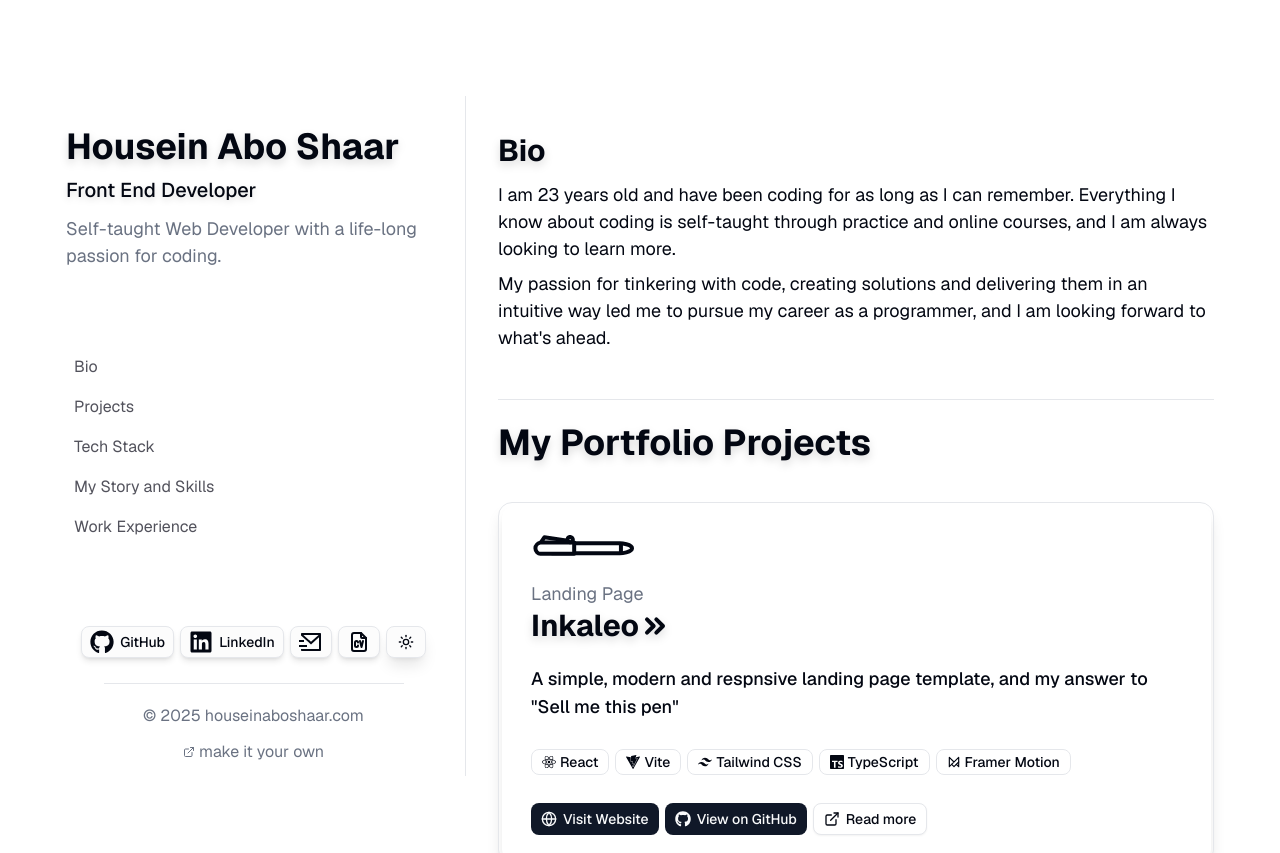
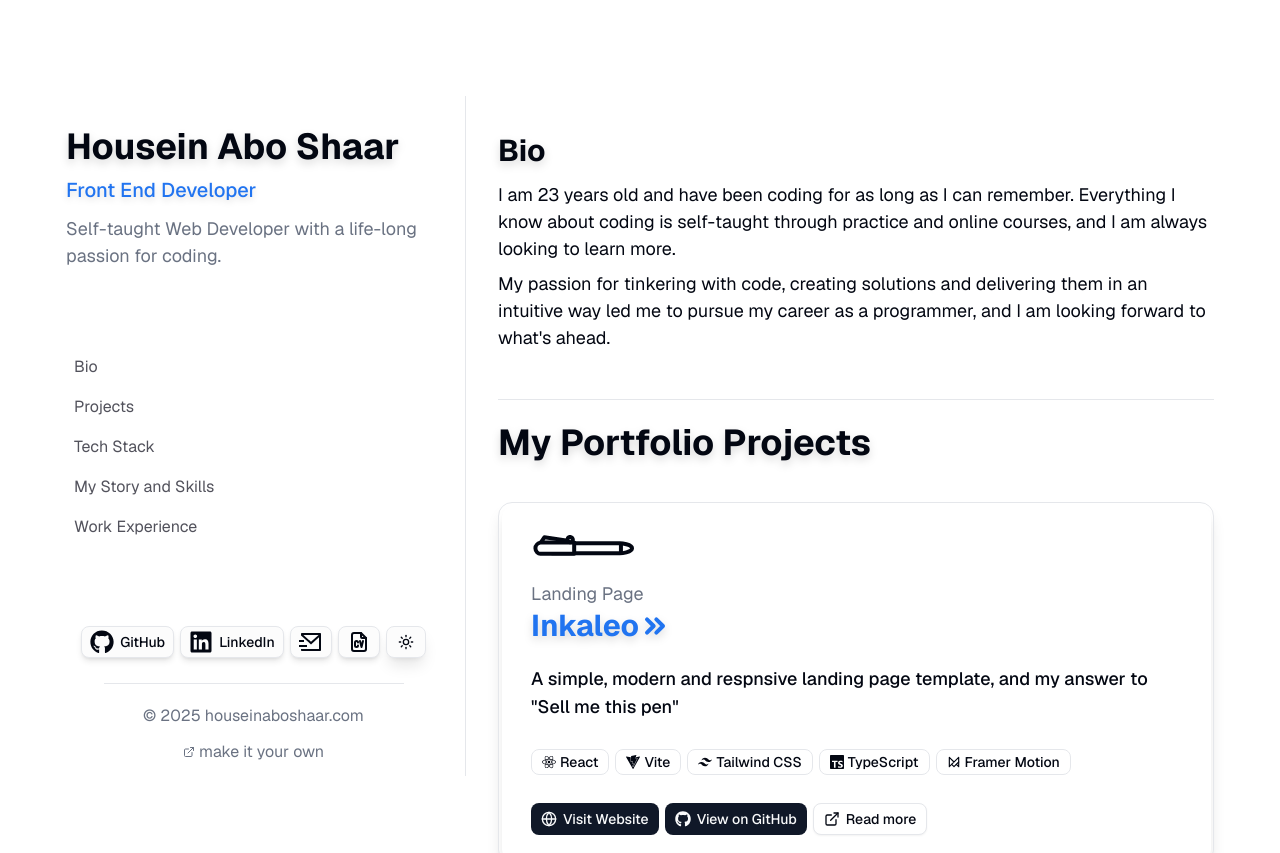
Before and after one commit to HouseinIsProgramming/aMoreElegantPortfolio, a Next.js app: page / in a window 1280 px wide. Shown: the top 853 px of the page. Built offline with nearby package versions, Linux system fonts and the light colour scheme.

Commit message:
change: added different accent colour

```diff
--- a/app/globals.css
+++ b/app/globals.css
@@ -57,8 +57,8 @@
   --secondary-foreground: oklch(0.21 0.034 264.665);
   --muted: oklch(0.967 0.003 264.542);
   --muted-foreground: oklch(0.551 0.027 264.364);
-  --accent: oklch(0.967 0.003 264.542);
-  --accent-foreground: oklch(0.21 0.034 264.665);
+  --accent: oklch(95.31% 0.02 259.1);
+  --accent-foreground: oklch(58.31% 0.202 259.1);
   --destructive: oklch(0.577 0.245 27.325);
   --border: oklch(0.928 0.006 264.531);
   --input: oklch(0.928 0.006 264.531);
@@ -91,8 +91,8 @@
   --secondary-foreground: oklch(0.985 0.002 247.839);
   --muted: oklch(0.278 0.033 256.848);
   --muted-foreground: oklch(0.707 0.022 261.325);
-  --accent: oklch(0.278 0.033 256.848);
-  --accent-foreground: oklch(0.985 0.002 247.839);
+  --accent: oklch(12.01% 0.031 250.14);
+  --accent-foreground: oklch(73.01% 0.18 250.14);
   --destructive: oklch(0.704 0.191 22.216);
   --border: oklch(1 0 0 / 16%);
   --input: oklch(1 0 0 / 15%);
@@ -150,7 +150,7 @@ h2 {
 }
 
 h3 {
-  @apply text-xl font-medium leading-relaxed drop-shadow-md;
+  @apply text-xl text-accent-foreground font-medium leading-relaxed drop-shadow-md;
 }
 
 p {
--- a/components/morphing-bentocardProject.jsx
+++ b/components/morphing-bentocardProject.jsx
@@ -152,7 +152,12 @@ export const MorphingBentocardProject = (props) => {
               <motion.h2
                 layoutId={layoutId + "title"}
                 transition={transitionTween}
-                className={clsx(" whitespace-nowrap flex flex-wrap")}
+                className={
+                  (clsx(
+                    " whitespace-nowrap flex flex-wrap transition-colors duration-500",
+                  ),
+                  isHovered ? "" : "text-accent-foreground")
+                }
               >
                 {props.data.title.map((text, i) => (
                   <div className="mr-1 leading-tight flex items-center" key={i}>
@@ -257,7 +262,10 @@ export const MorphingBentocardProject = (props) => {
                       <motion.h2
                         layoutId={layoutId + "title"}
                         transition={transitionTween}
-                        className={clsx(" whitespace-nowrap flex flex-wrap")}
+                        className={
+                          (clsx(" whitespace-nowrap flex flex-wrap"),
+                          "text-accent-foreground")
+                        }
                       >
                         {props.data.title.map((text, i) => (
                           <div
```
